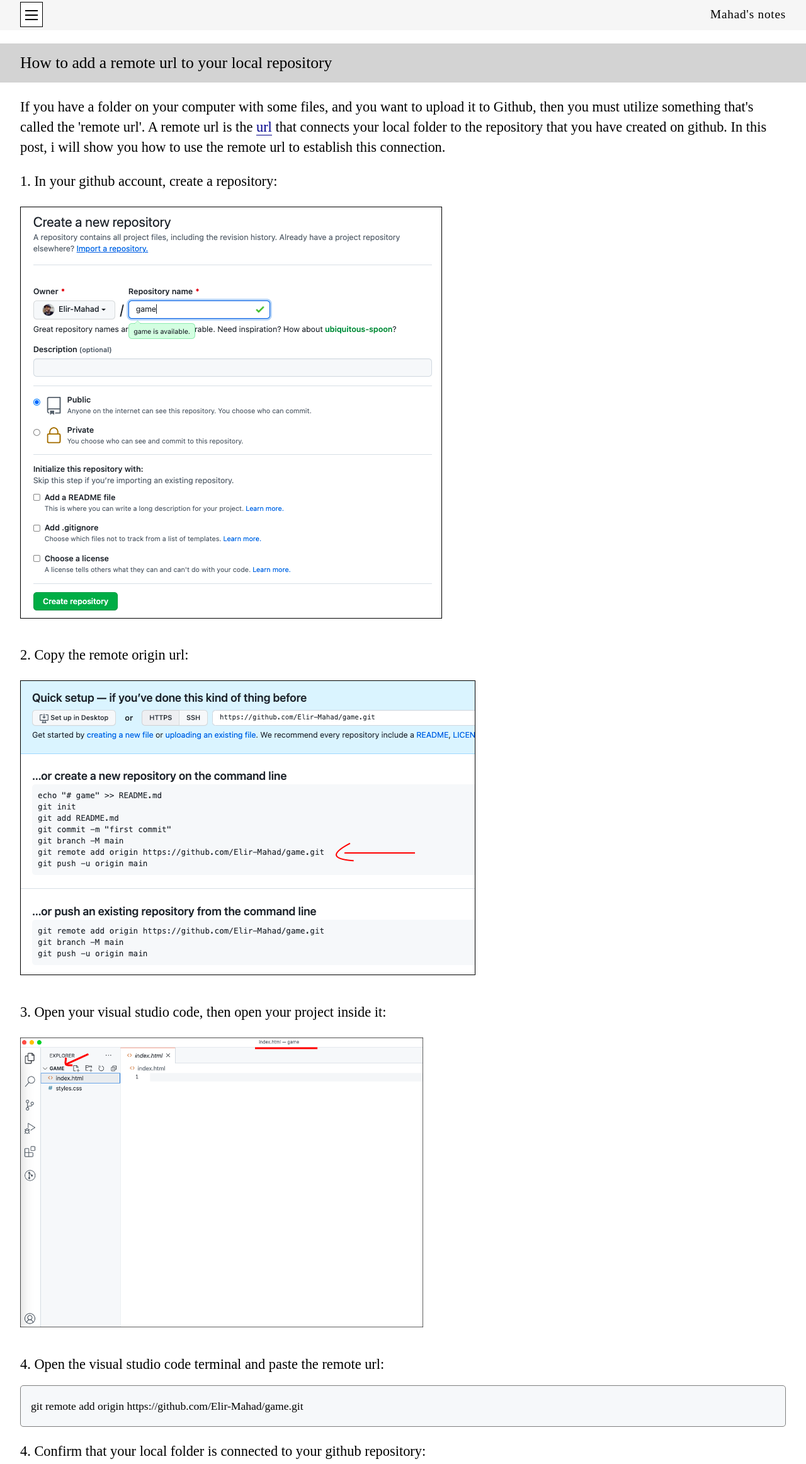
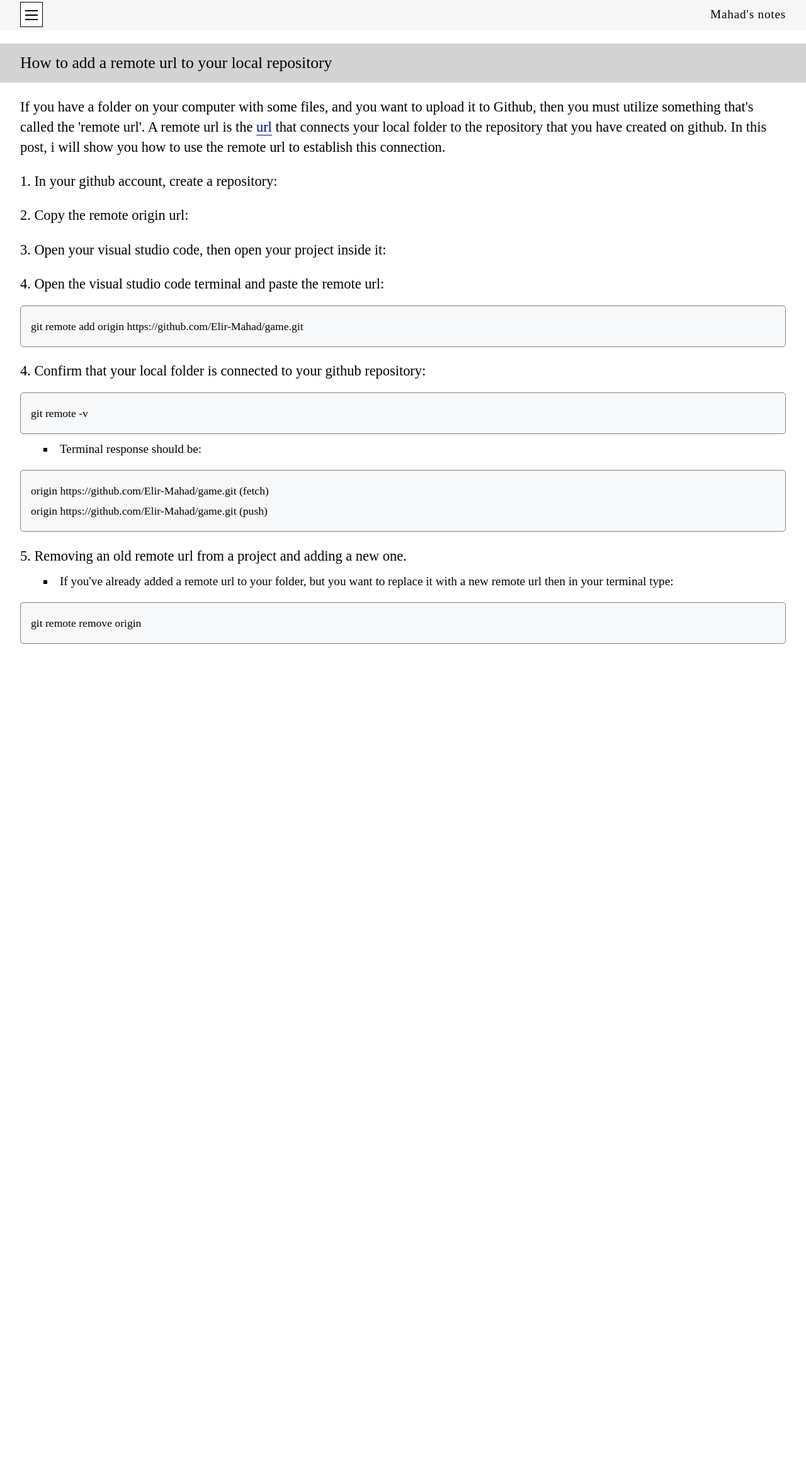
Before and after one commit to Elir-Mahad/notes, a Next.js app: page /add-remote-url-to-local-repo in a window 1280 px wide. Shown: the top 2324 px of the page at 63% size. After the commit the page ends 1030 px from the top, so only its background shows below. Built offline with nearby package versions, Linux system fonts and the light colour scheme.

Commit message:
Comment out all next image elements,  image imports, and image  styled components

```diff
--- a/pages/add-remote-url-to-local-repo.js
+++ b/pages/add-remote-url-to-local-repo.js
@@ -5,15 +5,15 @@
   Sentence,
   PostTitle,
   Code,
-  PicWrapper,
+  // PicWrapper,
   UrlLink,
   Litem,
 } from "../styles/Styles.js";
 import style from "../styles/Home.module.css";
-import createrepo from "../assets/createrepo.png";
-import remoteurl from "../assets/remoteurl.png";
-import openrepoinvsc from "../assets/openrepoinvsc.png";
-import Image from "next/image";
+// import createrepo from "../assets/createrepo.png";
+// import remoteurl from "../assets/remoteurl.png";
+// import openrepoinvsc from "../assets/openrepoinvsc.png";
+// import Image from "next/image";
 
 function RemoteOriginUrl() {
   return (
@@ -45,31 +45,31 @@
           url to establish this connection.
         </Sentence>
         <Sentence>1. In your github account, create a repository:</Sentence>
-        <PicWrapper>
+        {/* <PicWrapper>
           <Image
             //
             src={createrepo}
             alt="Github page for creating a new repository"
           />
-        </PicWrapper>
+        </PicWrapper> */}
         <Sentence>2. Copy the remote origin url:</Sentence>
-        <PicWrapper>
+        {/* <PicWrapper>
           <Image
             //
             src={remoteurl}
             alt="Github repository quick set up page"
           />
-        </PicWrapper>
+        </PicWrapper> */}
         <Sentence>
           3. Open your visual studio code, then open your project inside it:
         </Sentence>
-        <PicWrapper style={{ width: "40rem" }}>
+        {/* <PicWrapper style={{ width: "40rem" }}>
           <Image
             //
             src={openrepoinvsc}
             alt="Visual studio code with the game repository opened inside it"
           />
-        </PicWrapper>
+        </PicWrapper> */}
         <Sentence>
           4. Open the visual studio code terminal and paste the remote url:
         </Sentence>
```
Also changed, not shown: pages/connect-github-account-to-computer.js (+8 -8 lines), 4 other files (tests, documents, lock files or other folders).
